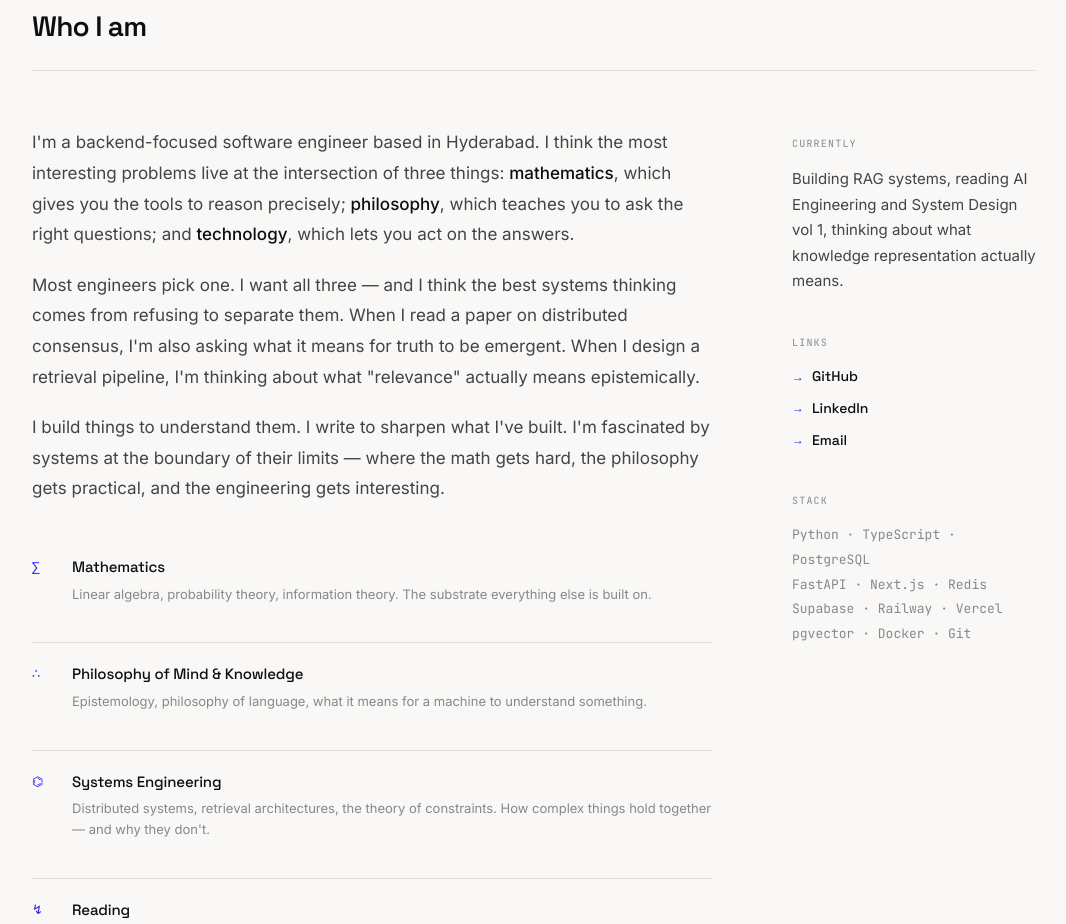
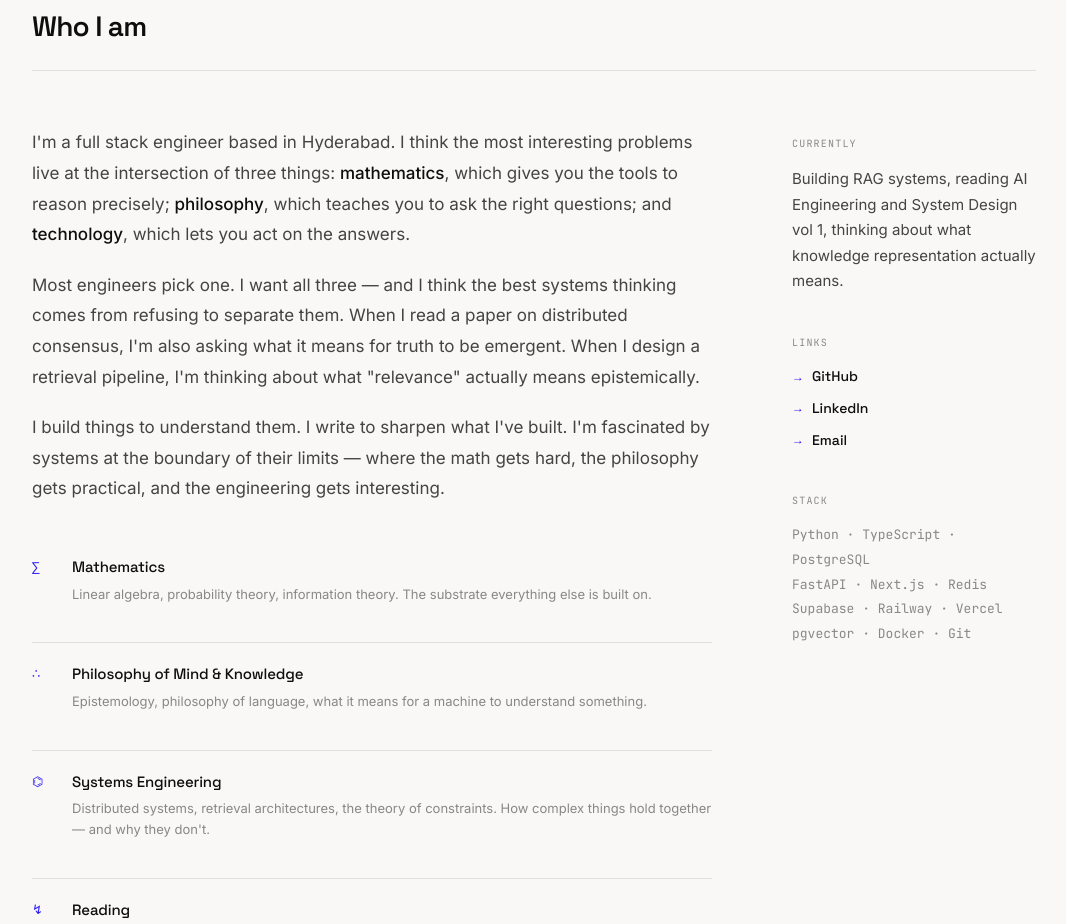
Before and after one commit to moyaqoob/yaqoob-site, a React (Vite) app: page / in a window 1280 px wide. Shown: the part 2725-3649 px from the top of the page, without its empty margins (106-1172 px from the left). Built offline with nearby package versions, Linux system fonts and the light colour scheme; no server answers; the database is empty.

Commit message:
improve heading

```diff
--- a/src/components/About.tsx
+++ b/src/components/About.tsx
@@ -11,7 +11,7 @@ const About: FC = () => (
     <div className="about-grid">
       <div className="about-body">
         <p>
-          I'm a backend-focused software engineer based in Hyderabad. I think
+          I'm a full stack engineer based in Hyderabad. I think
           the most interesting problems live at the intersection of three things:{' '}
           <strong>mathematics</strong>, which gives you the tools to reason
           precisely; <strong>philosophy</strong>, which teaches you to ask the
--- a/src/components/Projects.tsx
+++ b/src/components/Projects.tsx
@@ -56,7 +56,7 @@ const Projects: FC = () => (
       </a>
 
       <a
-        href="https://github.com/moyaqoob/websearch"
+        href="https://zebrasearch.moyaqoob28.workers.dev/"
         target="_blank"
         className="project-card"
         rel="noreferrer"
```
